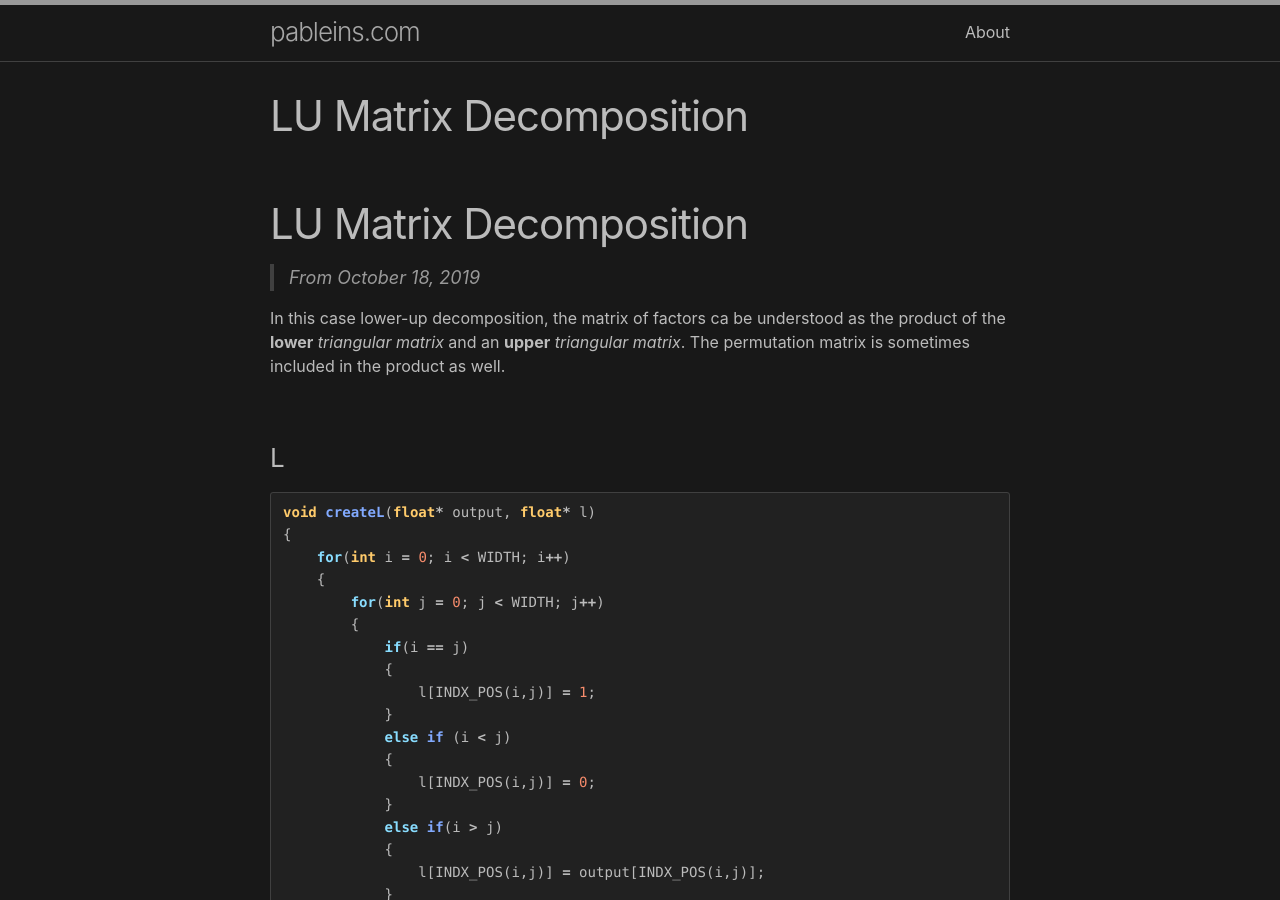
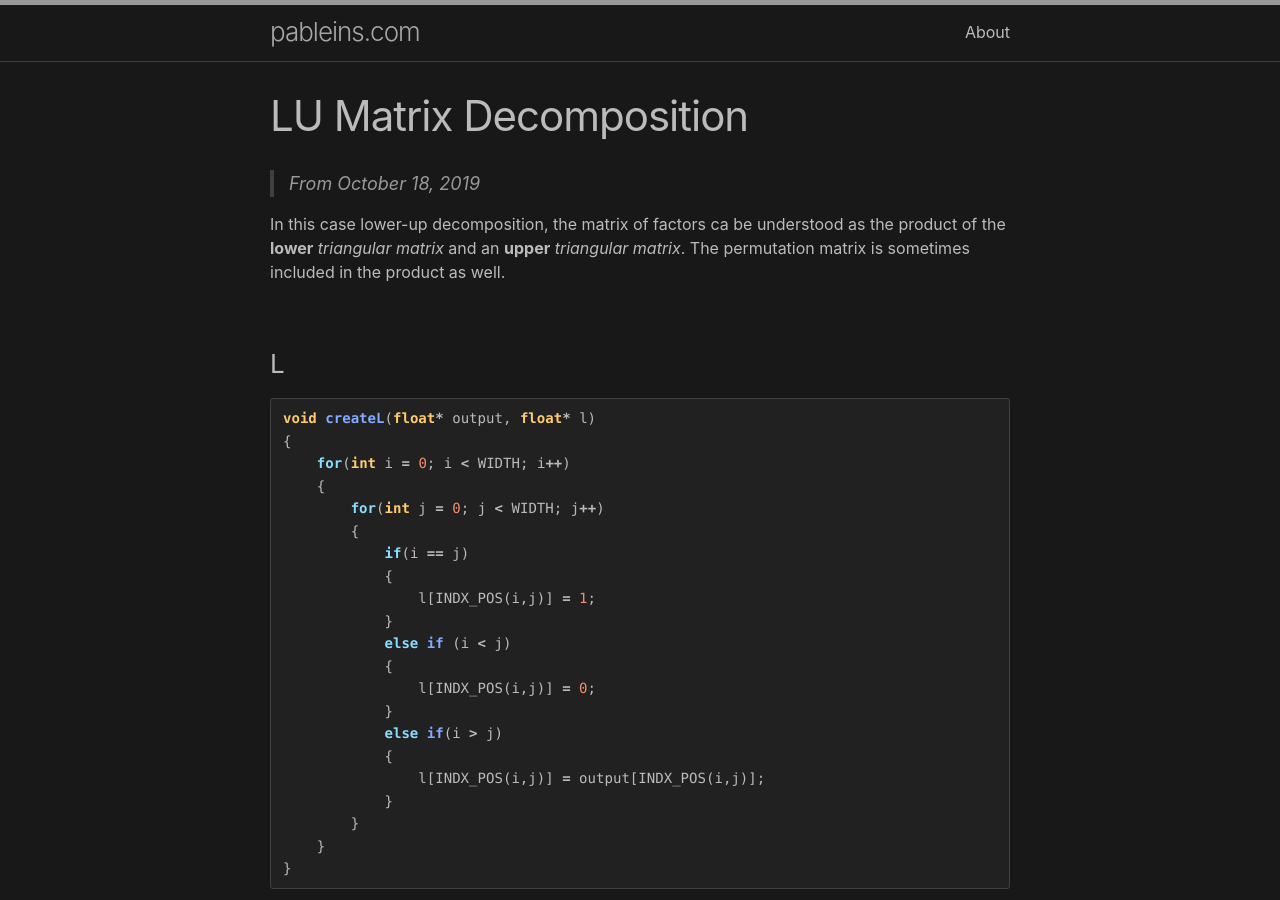
Before and after one commit to pablinme/pablinme.github.io, a Jekyll site: the page built from series/parallel-computing/lu-matrices-simple/index.md, in a window 1280 px wide and 900 px high. Built offline with Jekyll 4.4.1, drawn with Linux system fonts in a browser that asks for light colours; our own code applies the rules of GitHub Pages for plain Markdown files; some of the changed lines change nothing that is shown.

Commit message:
Update index.md

```diff
--- a/series/parallel-computing/lu-matrices-simple/index.md
+++ b/series/parallel-computing/lu-matrices-simple/index.md
@@ -1,4 +1,8 @@
-# LU Matrix Decomposition
+---
+layout: page
+title: LU Matrix Decomposition
+permalink: /series/parallel-computing/lu-matrices-simple/
+---
 > From October 18, 2019
 
 In this case lower-up decomposition, the matrix of factors ca be understood as the product of the **lower** *triangular matrix* and an **upper** *triangular matrix*. The permutation matrix is sometimes included in the product as well.
```
